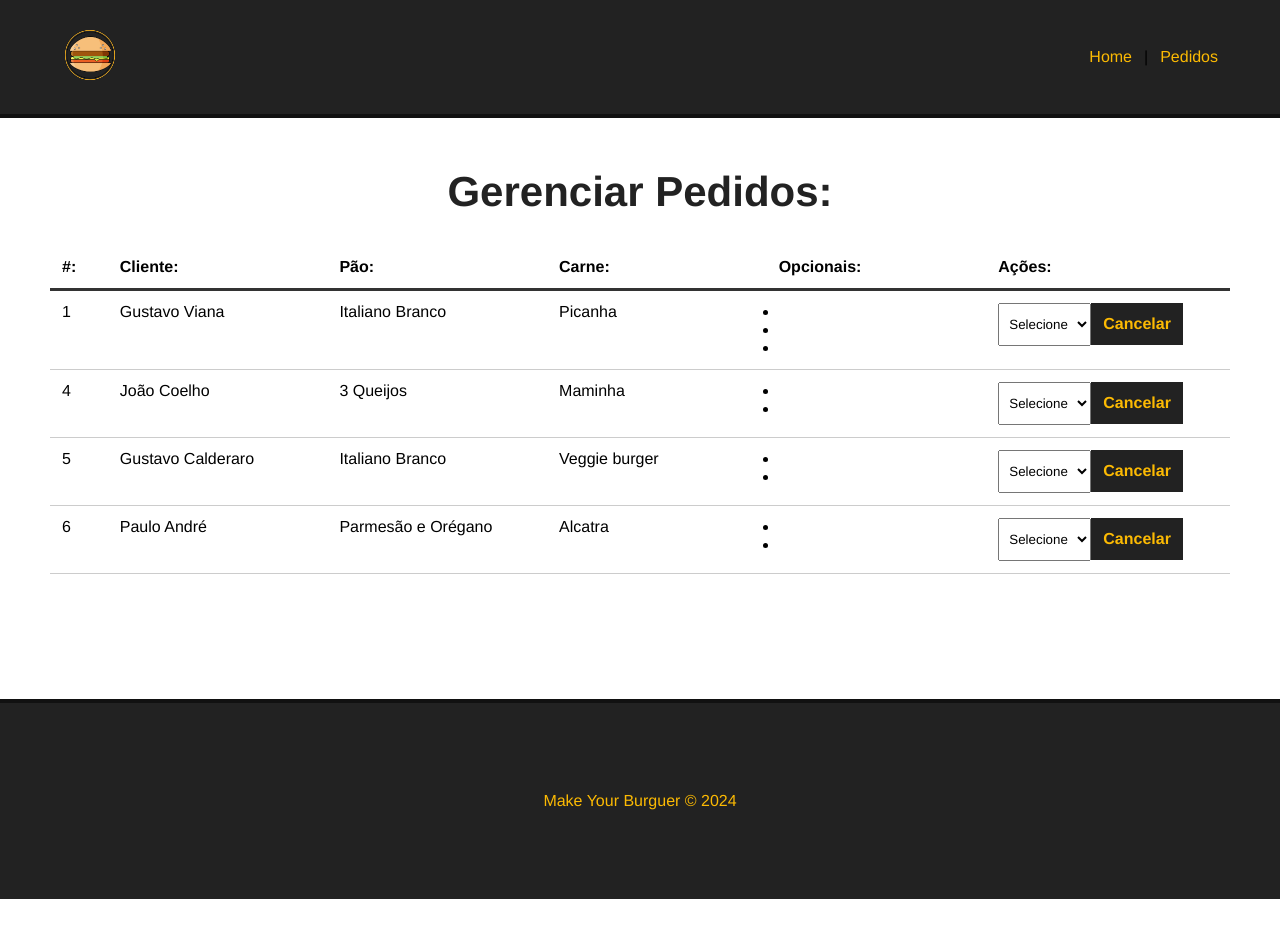
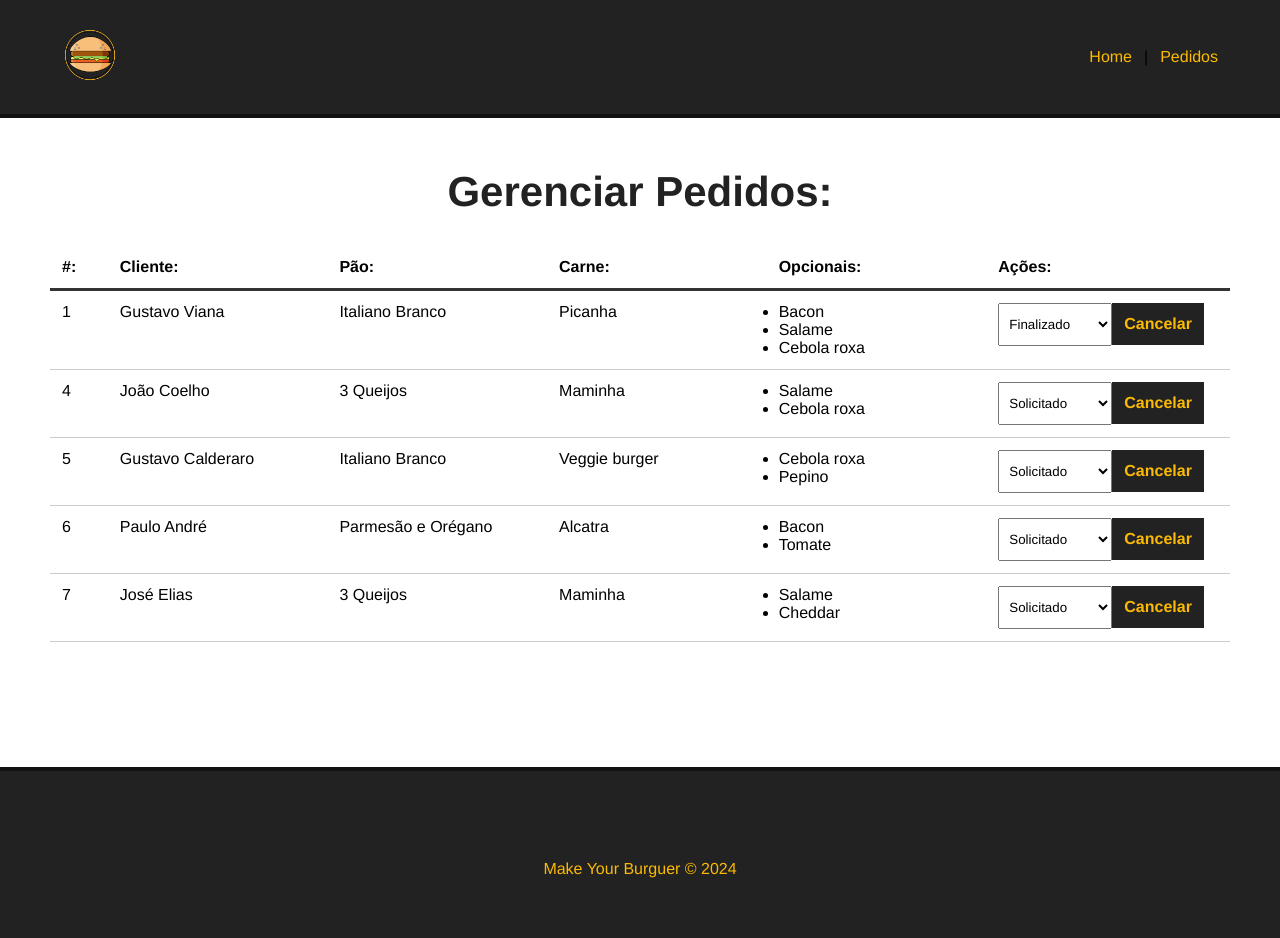
Before and after one commit to Gustavo12386/site_vue, a Vue app: page /pedidos in a window 1280 px wide. Shown: the top 938 px of the page. Before the commit the page ends 899 px from the top, so only its background shows below. Built offline with nearby package versions, Linux system fonts and the light colour scheme; data requests are answered from the project's data file.

Commit message:
atualizando dashboard

```diff
--- a/db/db.json
+++ b/db/db.json
@@ -113,7 +113,6 @@
       "id": "5"
     },
     {
-
       "nome": "Paulo André",
       "carne": "Alcatra",
       "pao": "Parmesão e Orégano",
@@ -123,6 +122,17 @@
       ],
       "status": "Solicitado",
       "id": "6"
+    },
+    {
+      "nome": "José Elias",
+      "carne": "Maminha",
+      "pao": "3 Queijos",
+      "opcionais": [
+        "Salame",
+        "Cheddar"
+      ],
+      "status": "Solicitado",
+      "id": "7"
     }
   ]
 }
--- a/src/components/BurguerForm.vue
+++ b/src/components/BurguerForm.vue
@@ -2,7 +2,7 @@
   <div>
      <Message :msg="msg" v-show="msg" />
      <div>
-       <form id="burguer-form" method="POST" @submit="createBurguer">
+       <form id="burguer-form" method="POST" @submit="createBurger">
          <div class="input-container">
           <label for="nome">Nome do cliente</label>
             <input type="text" id="nome" name="name" v-model="nome" placeholder="Digite o seu nome">
@@ -66,7 +66,7 @@
          this.opcionaisdata = data.opcionais;
        },
 
-       async createBurguer(e){
+       async createBurger(e){
 
         //interrompe o formulário para a realização de submit
         e.preventDefault();
@@ -90,7 +90,7 @@
         const res = await req.json();
 
         //colocar uma msg do sistema
-        this.msg = `Pedido N° ${res.id} realizado com sucesso`;
+        this.msg = `Pedido N° ${parseInt(res.id)} realizado com sucesso`;
 
         //limpar msg
         setTimeout(() => this.msg = "", 3000);
--- a/src/components/Dashboard.vue
+++ b/src/components/Dashboard.vue
@@ -18,7 +18,7 @@
         <div>{{ burger.carne }}</div>
         <div>
           <ul>
-            <li v-for="(opcionais, index) in burger.opcionais" :key="index">
+            <li v-for="(opcional, index) in burger.opcionais" :key="index">
               {{ opcional }}
             </li>
           </ul>
@@ -26,6 +26,9 @@
         <div>
           <select name="status" class="status">
             <option value="">Selecione</option>
+            <option v-for="s in status" :key="s.id" value="s.tipo" :selected="burger.status == s.tipo">
+              {{ s.tipo }}
+            </option>
           </select>
           <button class="delete-btn">Cancelar</button>
         </div>
@@ -55,6 +58,16 @@
 
         console.log(this.burgers);
 
+        this.getStatus();
+
+     },
+     async getStatus(){
+
+        const req = await fetch("http://localhost:3000/status");
+
+        const data = await req.json();
+
+        this.status = data;
      }
    },
    mounted(){
```
